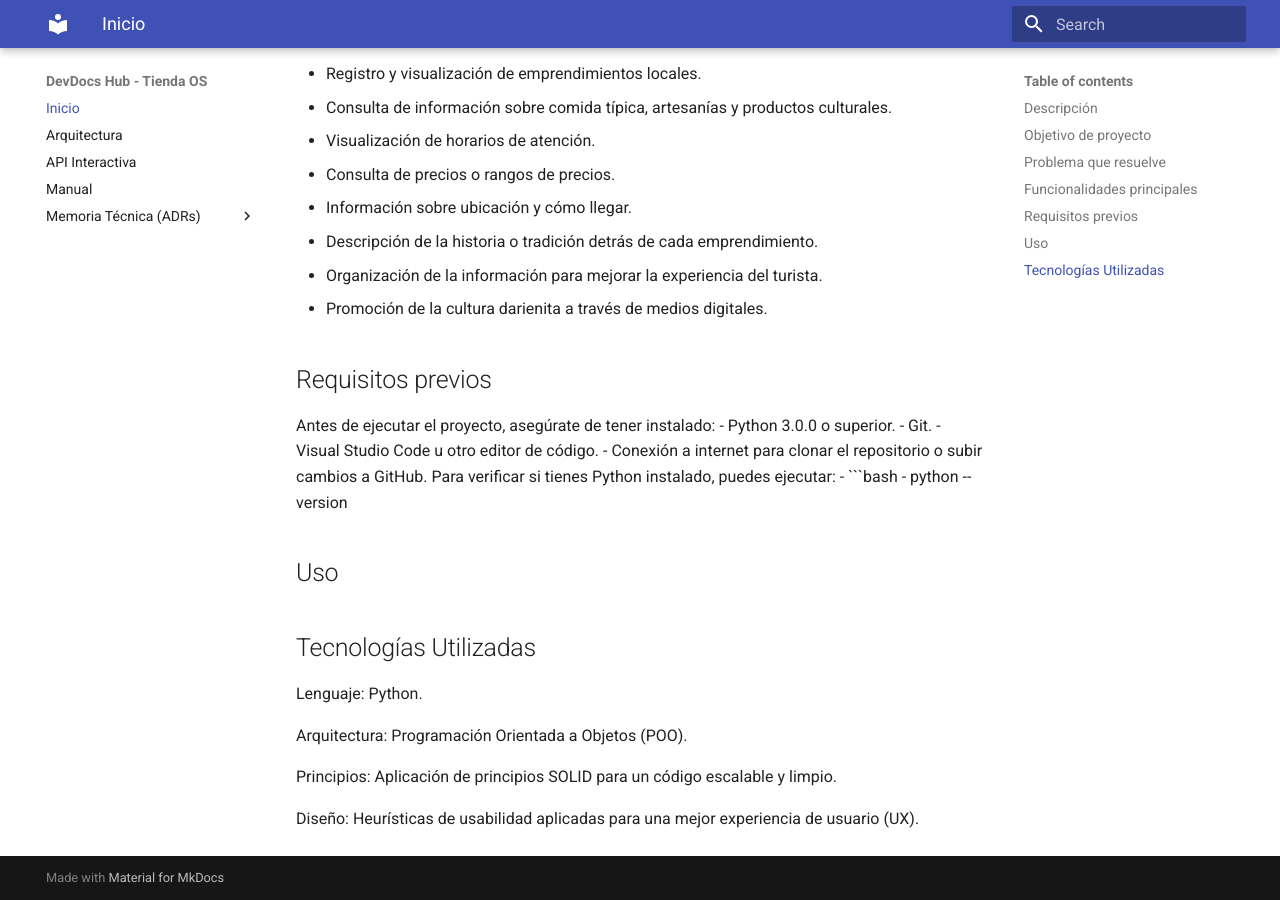
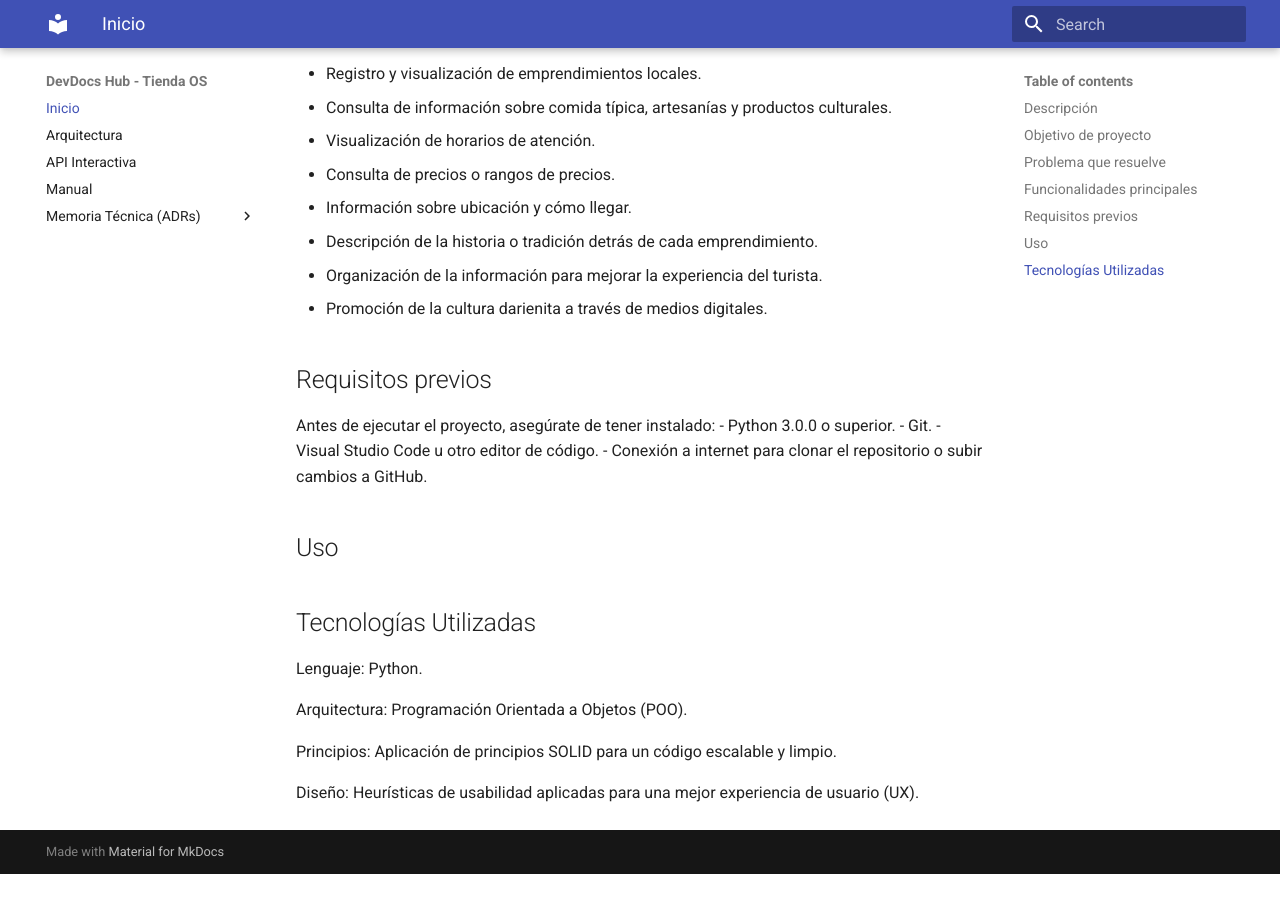
Before and after one commit to CarlRodr15/docs-tienda-os_ejemplo, an MkDocs documentation site: the page built from docs/index.md, in a window 1280 px wide and 900 px high, scrolled down 980 px. Built offline with MkDocs 1.6.1 and Material for MkDocs 9.7.7, drawn with Linux system fonts in a browser that asks for light colours; after the commit the page ends 1854 px from its top, so only the background shows below that.

Commit message:
correccion README

````diff
--- a/docs/index.md
+++ b/docs/index.md
@@ -28,9 +28,6 @@ Antes de ejecutar el proyecto, asegúrate de tener instalado:
 - Git.
 - Visual Studio Code u otro editor de código.
 - Conexión a internet para clonar el repositorio o subir cambios a GitHub.
-Para verificar si tienes Python instalado, puedes ejecutar:
-- ```bash
-- python --version
 
 ## Uso
 
````
